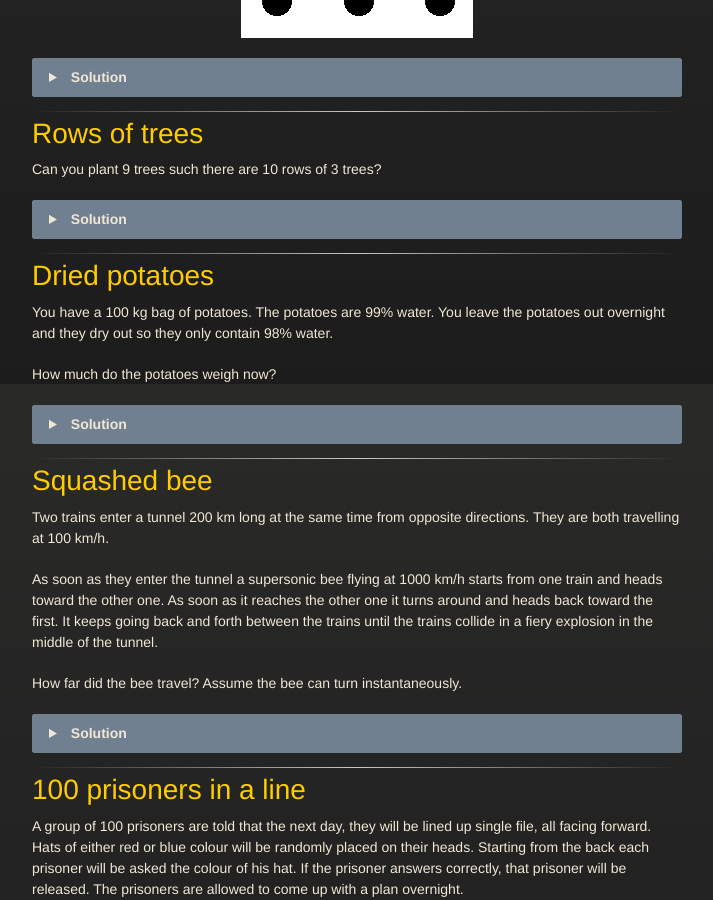
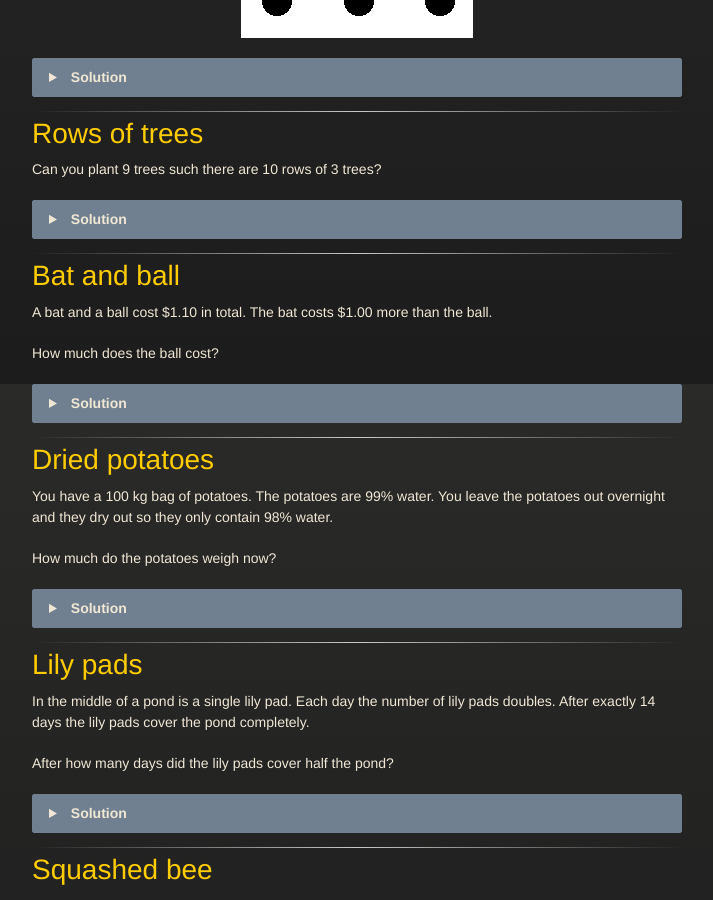
Before and after one commit to sigh/Puzzles, a Jekyll site: the page built from all.html, in a window 1280 px wide and 900 px high, scrolled down 25716 px. Shown: the whole window, without its empty margins (428-1141 px from the left). Built offline with Jekyll 4.4.1, drawn with Linux system fonts in a browser that asks for light colours; some of the changed text lies outside the part shown.

Commit message:
Add and update simple maths puzzles.

```diff
--- /dev/null
+++ b/_puzzles/simple_maths/bat_and_ball.md
@@ -0,0 +1,32 @@
+---
+title: Bat and ball
+layout: default
+---
+
+A bat and a ball cost $1.10 in total. The bat costs $1.00 more than the ball.
+
+How much does the ball cost?
+
+<details><summary></summary>
+
+The ball costs 5c.
+
+### Proof
+
+Let the cost of the ball in dollars be $$x$$. Then:
+
+$$
+\begin{align}
+x + (1+x) & = 1.10 \\
+2 x + 1 & = 1.10 \\
+2 x & = 0.10 \\
+x & = 0.05 \\
+\end{align}
+$$
+
+### Commentry
+
+This is a classic problem because the intuitive answer when hearing the problem
+is 10c until you stop and calculate it.
+
+</details>
--- /dev/null
+++ b/_puzzles/simple_maths/lily_pads.md
@@ -0,0 +1,18 @@
+---
+title: Lily pads
+layout: default
+---
+
+In the middle of a pond is a single lily pad. Each day the number of lily pads
+doubles. After exactly 14 days the lily pads cover the pond completely.
+
+After how many days did the lily pads cover half the pond?
+
+<details><summary></summary>
+
+After 13 days the lily pads covered half the pond.
+
+Since the lily pads doubles each day, on the next day the pads will double
+to cover the whole pond, as required.
+
+</details>
```
Also changed, not shown: _puzzles/simple_maths/squashed_bee.md (+5 -1 lines).
